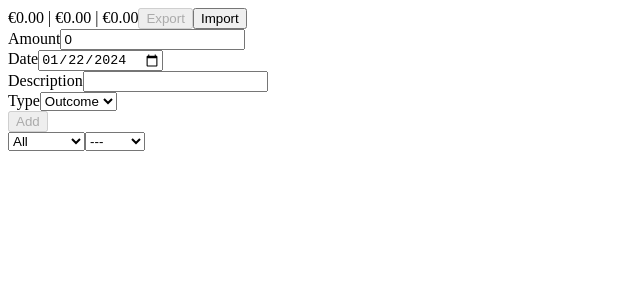
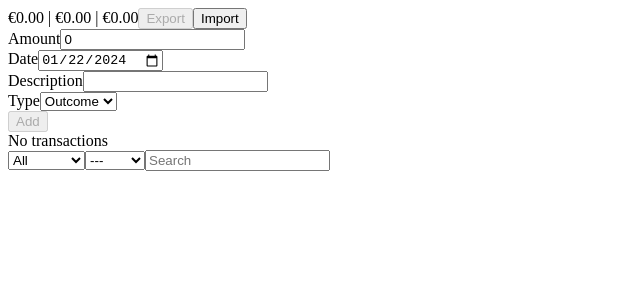
Before and after one commit to davdifr/minimalist-expense-tracker, an Angular app: page /main in a window 1280 px wide. Shown: the top 300 px of the page, without its empty margins (0-640 px from the left). Built offline with nearby package versions, Linux system fonts and the light colour scheme.

Commit message:
Add search functionality to list component

```diff
--- a/src/app/components/list/list.component.ts
+++ b/src/app/components/list/list.component.ts
@@ -5,14 +5,16 @@ import { TransactionTypeFilterPipe } from '../../pipes/transaction-type-filter';
 import { TransactionType } from '../../models/transactions.enums';
 import { Order } from '../../models/orders.enum';
 import { OrderPipe } from '../../pipes/order.pipe';
+import { SearchPipe } from '../../pipes/search.pipe';
 
 @Component({
     selector: 'app-list',
     standalone: true,
-    imports: [CurrencyPipe, TransactionTypeFilterPipe, OrderPipe],
+    imports: [CurrencyPipe, TransactionTypeFilterPipe, OrderPipe, SearchPipe],
     template: `
         @for (transaction of transactionsList() | transactionTypeFilter:
-        transactionsFilter() | order: transactionsOrder(); track $index) {
+        transactionsFilter() | order: transactionsOrder() | search:
+        transactionsSearch(); track $index) {
         <div>
             {{ transaction.amount | currency : 'EUR' }}
             {{ transaction.type }}
@@ -20,6 +22,8 @@ import { OrderPipe } from '../../pipes/order.pipe';
             {{ transaction.date }}
             <button (click)="deleteTransaction(transaction)">Delete</button>
         </div>
+        } @empty {
+        <div>No transactions</div>
         }
     `,
 })
@@ -29,6 +33,7 @@ export default class ListComponent {
     transactionsList = input.required<FinancialTransaction[]>();
     transactionsFilter = input.required<TransactionType | null>();
     transactionsOrder = input.required<Order | null>();
+    transactionsSearch = input.required<string>();
 
     deleteTransaction(transaction: FinancialTransaction) {
         this.transactionToDelete.emit(transaction);
--- /dev/null
+++ b/src/app/components/search/search.component.ts
@@ -0,0 +1,25 @@
+import { Component, EventEmitter, Output } from '@angular/core';
+import { FormsModule } from '@angular/forms';
+
+@Component({
+    selector: 'app-search',
+    standalone: true,
+    imports: [FormsModule],
+    template: `
+        <input
+            type="text"
+            placeholder="Search"
+            [(ngModel)]="serachValue"
+            (ngModelChange)="onSearchChange($event)"
+        />
+    `,
+})
+export class SearchComponent {
+    serachValue = '';
+
+    @Output() searchChange = new EventEmitter<string>();
+
+    onSearchChange(searchValue: string): void {
+        this.searchChange.emit(searchValue);
+    }
+}
--- a/src/app/pages/main/main.component.ts
+++ b/src/app/pages/main/main.component.ts
@@ -8,6 +8,7 @@ import { ImportComponent } from '../../components/import/import.component';
 import { SelectTypeComponent } from '../../components/select-type/select-type.component';
 import { TransactionType } from '../../models/transactions.enums';
 import { SelectOrderComponent } from '../../components/select-order/select-order.component';
+import { SearchComponent } from '../../components/search/search.component';
 
 @Component({
     selector: 'app-main',
@@ -20,6 +21,7 @@ import { SelectOrderComponent } from '../../components/select-order/select-order
         ListComponent,
         SelectTypeComponent,
         SelectOrderComponent,
+        SearchComponent,
     ],
     template: `<app-summary
             [totalIncome]="transactionService.totalIncome()"
@@ -41,6 +43,7 @@ import { SelectOrderComponent } from '../../components/select-order/select-order
             [transactionsList]="transactionService.transactionsList()"
             [transactionsFilter]="transactionService.transactionsTypeFilter()"
             [transactionsOrder]="transactionService.transactionsOrder()"
+            [transactionsSearch]="transactionService.transactionsSearch()"
             (transactionToDelete)="transactionService.deleteTransaction($event)"
         />
         <app-select-type
@@ -50,6 +53,11 @@ import { SelectOrderComponent } from '../../components/select-order/select-order
         />
         <app-select-order
             (orderSelected)="transactionService.sortTransactionsByOrder($event)"
+        />
+        <app-search
+            (searchChange)="
+                transactionService.transactionsListFilteredBySearch($event)
+            "
         />`,
 })
 export default class MainComponent {
--- /dev/null
+++ b/src/app/pipes/search.pipe.ts
@@ -0,0 +1,21 @@
+import { Pipe, PipeTransform } from '@angular/core';
+import { FinancialTransaction } from '../models/transactions.models';
+
+@Pipe({
+    name: 'search',
+    standalone: true,
+})
+export class SearchPipe implements PipeTransform {
+    transform(
+        list: FinancialTransaction[],
+        text: string
+    ): FinancialTransaction[] {
+        if (!text) {
+            return list;
+        }
+
+        return list.filter((transaction) =>
+            transaction.description?.toLowerCase().includes(text.toLowerCase())
+        );
+    }
+}
--- a/src/app/services/transaction.service.ts
+++ b/src/app/services/transaction.service.ts
@@ -16,6 +16,7 @@ export class TransactionService {
     transactionsList = signal<FinancialTransaction[]>([]);
     transactionsTypeFilter = signal<TransactionType | null>(null);
     transactionsOrder = signal<Order | null>(null);
+    transactionsSearch = signal<string>('');
 
     totalIncome = signal<number>(0);
     totalOutcome = signal<number>(0);
@@ -60,6 +61,10 @@ export class TransactionService {
         this.transactionsOrder.update(() => order);
     }
 
+    transactionsListFilteredBySearch(text: string) {
+        this.transactionsSearch.update(() => text);
+    }
+
     private updateTotals(
         transactionType: TransactionType,
         transactionAmount: number,
```
